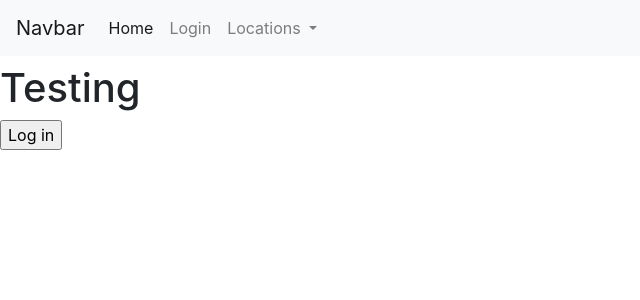
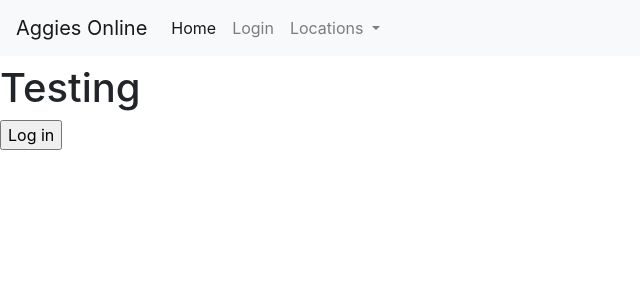
Before and after one commit to Preebie/Hackathon-2020, a Flask app: page / in a window 1280 px wide. Shown: the top 300 px of the page, without its empty margins (0-640 px from the left). Run offline with Flask 2, Linux system fonts and the light colour scheme; some libraries are stand-ins or nearby versions.

Commit message:
Nav bar update

```diff
--- a/templates/base.html
+++ b/templates/base.html
@@ -6,7 +6,7 @@
     </head>
     <body>
         <nav class="navbar navbar-expand-lg navbar-light bg-light">
-            <a class="navbar-brand" href="#">Navbar</a>
+            <a class="navbar-brand" href="#">Aggies Online</a>
             <button class="navbar-toggler" type="button" data-toggle="collapse" data-target="#navbarNavDropdown" aria-controls="navbarNavDropdown" aria-expanded="false" aria-label="Toggle navigation">
               <span class="navbar-toggler-icon"></span>
             </button>
```
